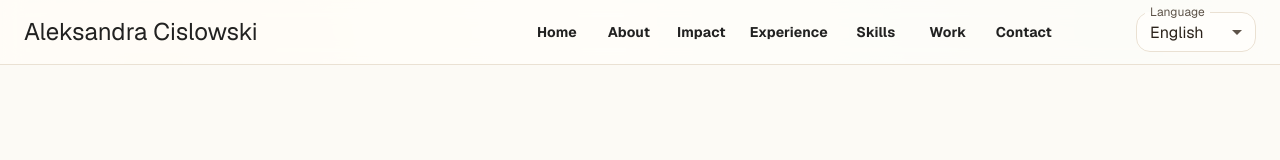
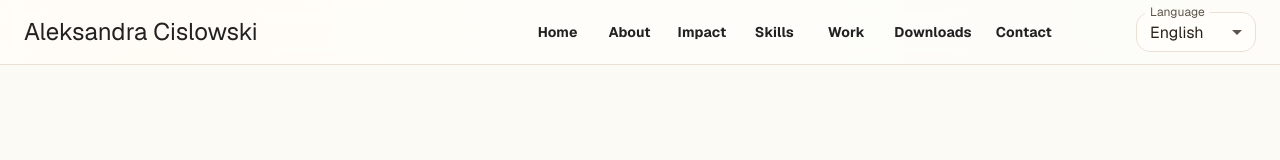
Before and after one commit to AleksandraCislowski/portfolio, a Next.js app: page / in a window 1280 px wide. Shown: the top 160 px of the page. Built offline with nearby package versions, Linux system fonts and the light colour scheme; some icons are missing.

Commit message:
feat: add Downloads section with document links; remove Experience section; update site configuration and translations

```diff
--- /dev/null
+++ b/components/Downloads.tsx
@@ -0,0 +1,72 @@
+import * as React from 'react';
+import { Box, Typography, Card, CardContent, Button } from '@mui/material';
+import { styled } from '@mui/material/styles';
+import DownloadIcon from '@mui/icons-material/Download';
+import Section from './Section';
+import { SITE_CONFIG } from '../config/site';
+import { useTranslation } from '../i18n/useTranslation';
+
+const SectionTitle = styled(Typography)(() => ({
+  marginBottom: 12,
+}));
+
+const SectionDescription = styled(Typography)(() => ({
+  marginBottom: 24,
+  maxWidth: 760,
+}));
+
+const DownloadsGrid = styled(Box)(() => ({
+  display: 'grid',
+  gridTemplateColumns: 'repeat(auto-fit, minmax(240px, 1fr))',
+  gap: 20,
+}));
+
+const CardTitle = styled(Typography)(() => ({
+  marginBottom: 8,
+}));
+
+const CardDescription = styled(Typography)(() => ({
+  marginBottom: 16,
+}));
+
+export default function Downloads() {
+  const t = useTranslation();
+
+  return (
+    <Section id={SITE_CONFIG.sectionIds.downloads}>
+      <SectionTitle variant='h3'>{t.downloads.title}</SectionTitle>
+      <SectionDescription variant='body2'>
+        {t.downloads.description}
+      </SectionDescription>
+
+      <DownloadsGrid>
+        {t.downloads.items.map((item) => {
+          const href =
+            SITE_CONFIG.documents[item.id as keyof typeof SITE_CONFIG.documents];
+
+          return (
+            <Card key={item.id}>
+              <CardContent>
+                <CardTitle variant='h6'>{item.title}</CardTitle>
+                <CardDescription variant='body2'>
+                  {item.description}
+                </CardDescription>
+                <Button
+                  component='a'
+                  href={href}
+                  target='_blank'
+                  rel='noopener noreferrer'
+                  variant='outlined'
+                  startIcon={<DownloadIcon />}
+                  disabled={!href}
+                >
+                  {item.cta}
+                </Button>
+              </CardContent>
+            </Card>
+          );
+        })}
+      </DownloadsGrid>
+    </Section>
+  );
+}
--- a/components/Navbar.tsx
+++ b/components/Navbar.tsx
@@ -94,9 +94,9 @@ export default function Navbar() {
     { label: t.nav.home, href: SITE_CONFIG.sections.home },
     { label: t.nav.about, href: SITE_CONFIG.sections.about },
     { label: t.nav.impact, href: SITE_CONFIG.sections.impact },
-    { label: t.nav.experience, href: SITE_CONFIG.sections.experience },
     { label: t.nav.skills, href: SITE_CONFIG.sections.skills },
     { label: t.nav.projects, href: SITE_CONFIG.sections.projects },
+    { label: t.nav.downloads, href: SITE_CONFIG.sections.downloads },
     { label: t.nav.contact, href: SITE_CONFIG.sections.contact },
   ] as const;
 
--- a/components/PortfolioApp.tsx
+++ b/components/PortfolioApp.tsx
@@ -6,9 +6,9 @@ import Navbar from './Navbar';
 import Hero from './Hero';
 import About from './About';
 import Impact from './Impact';
-import Experience from './Experience';
 import Skills from './Skills';
 import Projects from './Projects';
+import Downloads from './Downloads';
 import Contact from './Contact';
 import { useTranslation } from '../i18n/useTranslation';
 
@@ -41,9 +41,9 @@ export default function PortfolioApp({
           <Hero />
           <About />
           <Impact />
-          <Experience />
           <Skills />
           <Projects />
+          <Downloads />
           <Contact />
           {children}
         </Container>
--- a/config/site.ts
+++ b/config/site.ts
@@ -1,9 +1,9 @@
 export const SECTION_IDS = {
   about: 'about',
   impact: 'impact',
-  experience: 'experience',
   skills: 'skills',
   projects: 'projects',
+  downloads: 'downloads',
   contact: 'contact',
 } as const;
 
@@ -11,9 +11,9 @@ export const SECTION_ANCHORS = {
   home: '#',
   about: `#${SECTION_IDS.about}`,
   impact: `#${SECTION_IDS.impact}`,
-  experience: `#${SECTION_IDS.experience}`,
   skills: `#${SECTION_IDS.skills}`,
   projects: `#${SECTION_IDS.projects}`,
+  downloads: `#${SECTION_IDS.downloads}`,
   contact: `#${SECTION_IDS.contact}`,
 } as const;
 
@@ -30,4 +30,9 @@ export const SITE_CONFIG = {
     github: 'https://github.com/AleksandraCislowski',
     lovorda: 'https://lovorda.com/me/Aleksandra',
   },
+  documents: {
+    cv: '/documents/cv-aleksandra-cislowski.pdf',
+    portfolio: '/documents/portfolio-aleksandra-cislowski.pdf',
+    references: '/documents/references-aleksandra-cislowski.pdf',
+  },
 } as const;
--- a/i18n/en.json
+++ b/i18n/en.json
@@ -3,9 +3,9 @@
     "home": "Home",
     "about": "About",
     "impact": "Impact",
-    "experience": "Experience",
     "skills": "Skills",
     "projects": "Work",
+    "downloads": "Downloads",
     "contact": "Contact",
     "language": "Language"
   },
@@ -44,42 +44,20 @@
       }
     ]
   },
-  "experience": {
-    "title": "Professional Experience",
-    "roles": [
-      {
-        "title": "Frontend Developer / Scrum Master",
-        "company": "Montrima AB",
-        "location": "Stockholm, Sweden",
-        "period": "Apr 2024 - Mar 2026",
-        "summary": "Led Agile delivery and supported frontend development for a production SaaS platform.",
-        "achievements": [
-          "Owned delivery rituals and execution quality across planning, stand-ups, and retrospectives.",
-          "Improved team velocity and delivery predictability through workflow optimization.",
-          "Drove stakeholder demos, faster feedback loops, and decision clarity.",
-          "Coordinated bug resolution and production issue follow-up to improve platform stability."
-        ]
-      },
-      {
-        "title": "Owner & Founder",
-        "company": "Aleksandra Cislowski Företag",
-        "location": "Stockholm, Sweden",
-        "period": "Feb 2019 - Present",
-        "summary": "Built and managed a business end-to-end: strategy, sales, operations, and client relationships.",
-        "achievements": [
-          "Delivered consistent year-over-year revenue growth through focused execution.",
-          "Maintained high retention through service quality and relationship management.",
-          "Optimized operational workflows for better scheduling and cost control."
-        ]
-      }
-    ]
-  },
   "skills": {
     "title": "Core Skills",
     "groups": [
       {
         "title": "Frontend Engineering",
-        "items": ["React", "Next.js", "TypeScript", "JavaScript", "HTML5", "CSS3", "MUI"]
+        "items": [
+          "React",
+          "Next.js",
+          "TypeScript",
+          "JavaScript",
+          "HTML5",
+          "CSS3",
+          "MUI"
+        ]
       },
       {
         "title": "Delivery & Collaboration",
@@ -94,11 +72,29 @@
       },
       {
         "title": "Tooling",
-        "items": ["Git", "GitLab", "Azure DevOps"]
+        "items": [
+          "Git",
+          "GitLab",
+          "Azure DevOps"
+        ]
+      }
+    ],
+    "languagesTitle": "Languages",
+    "languageLevels": [
+      {
+        "name": "English",
+        "level": "C2",
+        "percent": 100
       },
       {
-        "title": "Languages",
-        "items": ["English (C2)", "Polish (C2)", "Swedish (B2)"]
+        "name": "Polish",
+        "level": "C2",
+        "percent": 100
+      },
+      {
+        "name": "Swedish",
+        "level": "B2",
+        "percent": 75
       }
     ],
     "certificationsTitle": "Recent Certifications",
@@ -127,6 +123,30 @@
       }
     ]
   },
+  "downloads": {
+    "title": "Downloads",
+    "description": "Grab my CV and supporting documents. Everything is grouped for quick recruiter review.",
+    "items": [
+      {
+        "id": "cv",
+        "title": "Curriculum Vitae",
+        "description": "Complete professional profile, impact metrics, and role history.",
+        "cta": "Download CV"
+      },
+      {
+        "id": "portfolio",
+        "title": "Portfolio Snapshot",
+        "description": "Short project and delivery summary for fast screening.",
+        "cta": "Download Portfolio"
+      },
+      {
+        "id": "references",
+        "title": "References",
+        "description": "Professional references and recommendation contacts.",
+        "cta": "Download References"
+      }
+    ]
+  },
   "contact": {
     "title": "Let's Build Something Great",
     "description": "Open to Frontend Developer, Scrum Master, and Delivery roles in Sweden and EU remote setups.",
--- a/i18n/pl.json
+++ b/i18n/pl.json
@@ -3,9 +3,9 @@
     "home": "Start",
     "about": "O mnie",
     "impact": "Wpływ",
-    "experience": "Doświadczenie",
     "skills": "Umiejętności",
     "projects": "Realizacje",
+    "downloads": "Do pobrania",
     "contact": "Kontakt",
     "language": "Język"
   },
@@ -44,42 +44,20 @@
       }
     ]
   },
-  "experience": {
-    "title": "Doświadczenie zawodowe",
-    "roles": [
-      {
-        "title": "Frontend Developer / Scrum Master",
-        "company": "Montrima AB",
-        "location": "Stockholm, Sweden",
-        "period": "04/2024 - 03/2026",
-        "summary": "Prowadzenie delivery Agile i wsparcie frontend developmentu dla produkcyjnej platformy SaaS.",
-        "achievements": [
-          "Prowadzenie ceremonii i jakości egzekucji w planowaniu, daily i retrospektywach.",
-          "Wzrost velocity i przewidywalności delivery dzięki usprawnieniom workflow.",
-          "Regularne dema dla stakeholderów i szybsze pętle feedbackowe.",
-          "Koordynacja napraw błędów i incydentów produkcyjnych dla większej stabilności systemu."
-        ]
-      },
-      {
-        "title": "Owner & Founder",
-        "company": "Aleksandra Cislowski Företag",
-        "location": "Stockholm, Sweden",
-        "period": "02/2019 - obecnie",
-        "summary": "Kompleksowe prowadzenie biznesu: strategia, sprzedaż, operacje i relacje z klientami.",
-        "achievements": [
-          "Konsekwentny wzrost rok do roku dzięki strategicznej egzekucji.",
-          "Wysoki poziom retencji klientów dzięki jakości i relacjom.",
-          "Optymalizacja operacji dla lepszego planowania i kontroli kosztów."
-        ]
-      }
-    ]
-  },
   "skills": {
     "title": "Kluczowe umiejętności",
     "groups": [
       {
         "title": "Frontend Engineering",
-        "items": ["React", "Next.js", "TypeScript", "JavaScript", "HTML5", "CSS3", "MUI"]
+        "items": [
+          "React",
+          "Next.js",
+          "TypeScript",
+          "JavaScript",
+          "HTML5",
+          "CSS3",
+          "MUI"
+        ]
       },
       {
         "title": "Delivery i współpraca",
@@ -94,11 +72,29 @@
       },
       {
         "title": "Narzędzia",
-        "items": ["Git", "GitLab", "Azure DevOps"]
+        "items": [
+          "Git",
+          "GitLab",
+          "Azure DevOps"
+        ]
+      }
+    ],
+    "languagesTitle": "Języki",
+    "languageLevels": [
+      {
+        "name": "English",
+        "level": "C2",
+        "percent": 100
       },
       {
-        "title": "Języki",
-        "items": ["English (C2)", "Polish (C2)", "Swedish (B2)"]
+        "name": "Polish",
+        "level": "C2",
+        "percent": 100
+      },
+      {
+        "name": "Swedish",
+        "level": "B2",
+        "percent": 75
       }
     ],
     "certificationsTitle": "Najnowsze certyfikacje",
@@ -127,6 +123,30 @@
       }
     ]
   },
+  "downloads": {
+    "title": "Do pobrania",
+    "description": "Pobierz moje CV i dokumenty wspierające. Wszystko jest uporządkowane pod szybki przegląd rekrutacyjny.",
+    "items": [
+      {
+        "id": "cv",
+        "title": "Curriculum Vitae",
+        "description": "Pełny profil zawodowy, metryki wpływu i historia ról.",
+        "cta": "Pobierz CV"
+      },
+      {
+        "id": "portfolio",
+        "title": "Portfolio Snapshot",
+        "description": "Krótki przegląd projektów i wyników delivery.",
+        "cta": "Pobierz Portfolio"
+      },
+      {
+        "id": "references",
+        "title": "Referencje",
+        "description": "Kontakty referencyjne i rekomendacje zawodowe.",
+        "cta": "Pobierz Referencje"
+      }
+    ]
+  },
   "contact": {
     "title": "Zbudujmy razem coś świetnego",
     "description": "Jestem otwarta na role Frontend Developer, Scrum Master i Delivery w Szwecji oraz model EU remote.",
--- a/i18n/sv.json
+++ b/i18n/sv.json
@@ -3,9 +3,9 @@
     "home": "Hem",
     "about": "Om mig",
     "impact": "Effekt",
-    "experience": "Erfarenhet",
     "skills": "Kompetenser",
     "projects": "Arbete",
+    "downloads": "Nedladdningar",
     "contact": "Kontakt",
     "language": "Språk"
   },
@@ -44,42 +44,20 @@
       }
     ]
   },
-  "experience": {
-    "title": "Professionell erfarenhet",
-    "roles": [
-      {
-        "title": "Frontend Developer / Scrum Master",
-        "company": "Montrima AB",
-        "location": "Stockholm, Sweden",
-        "period": "Apr 2024 - Mar 2026",
-        "summary": "Ledde Agile-delivery och stöttade frontendutveckling för en produktions-SaaS-plattform.",
-        "achievements": [
-          "Ansvarade för Scrum-ceremonier och exekveringskvalitet.",
-          "Förbättrade velocity och leveransförutsägbarhet genom workflow-optimering.",
-          "Drev stakeholder-demos och snabbare feedbackloopar.",
-          "Koordinerade bugghantering och produktionsincidenter för högre stabilitet."
-        ]
-      },
-      {
-        "title": "Owner & Founder",
-        "company": "Aleksandra Cislowski Företag",
-        "location": "Stockholm, Sweden",
-        "period": "Feb 2019 - Present",
-        "summary": "Ansvarade end-to-end för strategi, försäljning, drift och kundrelationer.",
-        "achievements": [
-          "Kontinuerlig tillväxt år över år genom fokuserad exekvering.",
-          "Hög kundretention genom kvalitet och stark kunddialog.",
-          "Optimerade processer för bättre planering och kostnadskontroll."
-        ]
-      }
-    ]
-  },
   "skills": {
     "title": "Kärnkompetenser",
     "groups": [
       {
         "title": "Frontend Engineering",
-        "items": ["React", "Next.js", "TypeScript", "JavaScript", "HTML5", "CSS3", "MUI"]
+        "items": [
+          "React",
+          "Next.js",
+          "TypeScript",
+          "JavaScript",
+          "HTML5",
+          "CSS3",
+          "MUI"
+        ]
       },
       {
         "title": "Delivery & samarbete",
@@ -94,11 +72,29 @@
       },
       {
         "title": "Verktyg",
-        "items": ["Git", "GitLab", "Azure DevOps"]
+        "items": [
+          "Git",
+          "GitLab",
+          "Azure DevOps"
+        ]
+      }
+    ],
+    "languagesTitle": "Språk",
+    "languageLevels": [
+      {
+        "name": "English",
+        "level": "C2",
+        "percent": 100
       },
       {
-        "title": "Språk",
-        "items": ["English (C2)", "Polish (C2)", "Swedish (B2)"]
+        "name": "Polish",
+        "level": "C2",
+        "percent": 100
+      },
+      {
+        "name": "Swedish",
+        "level": "B2",
+        "percent": 75
       }
     ],
     "certificationsTitle": "Senaste certifieringar",
@@ -127,6 +123,30 @@
       }
     ]
   },
+  "downloads": {
+    "title": "Nedladdningar",
+    "description": "Ladda ner mitt CV och kompletterande dokument. Allt är strukturerat för snabb rekryteringsgranskning.",
+    "items": [
+      {
+        "id": "cv",
+        "title": "Curriculum Vitae",
+        "description": "Full professionell profil, effektmått och rollerfarenhet.",
+        "cta": "Ladda ner CV"
+      },
+      {
+        "id": "portfolio",
+        "title": "Portfolio Snapshot",
+        "description": "Kort sammanfattning av projekt och delivery-resultat.",
+        "cta": "Ladda ner Portfolio"
+      },
+      {
+        "id": "references",
+        "title": "Referenser",
+        "description": "Professionella referenser och kontaktuppgifter.",
+        "cta": "Ladda ner Referenser"
+      }
+    ]
+  },
   "contact": {
     "title": "Låt oss bygga något starkt",
     "description": "Öppen för roller inom Frontend, Scrum Master och Delivery i Sverige samt EU-remote.",
```
Also changed, not shown: components/Experience.tsx (deleted, +0 -51 lines), components/Skills.tsx (+53 -10 lines).
